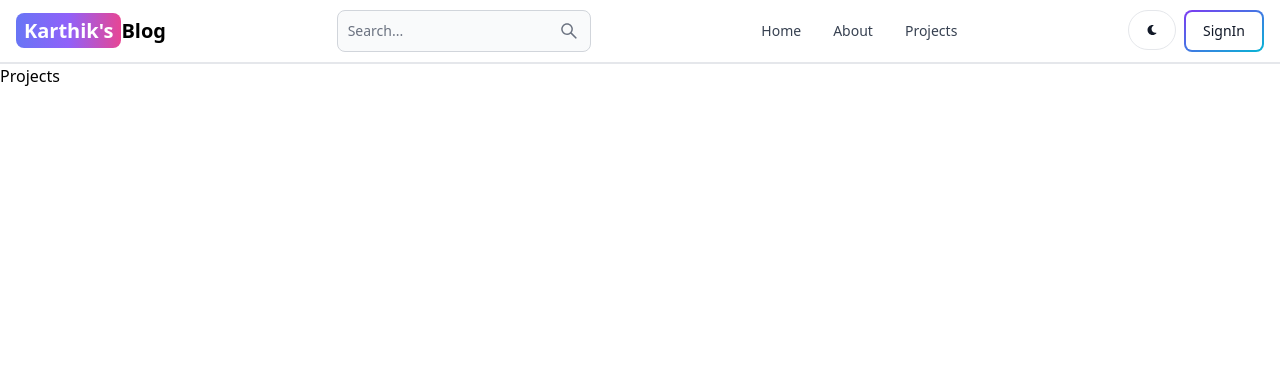
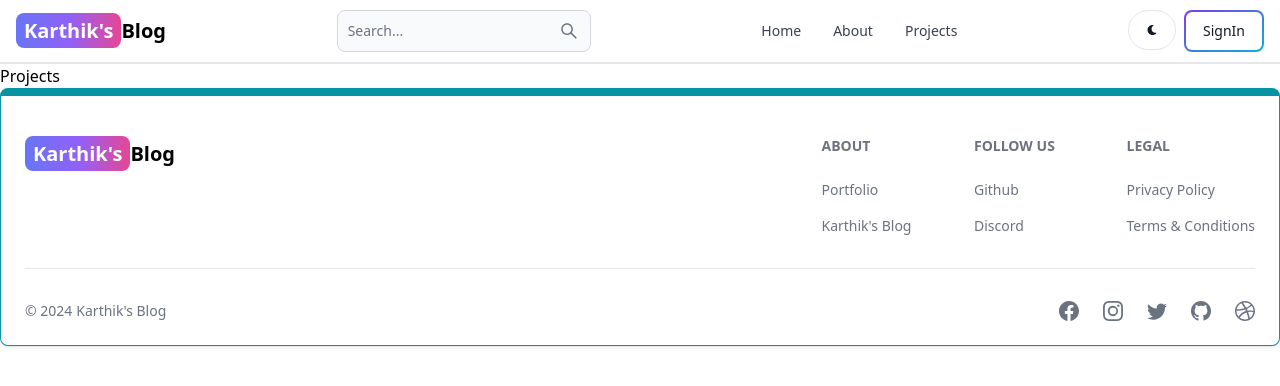
Before and after one commit to Karthik-Balli/mern-blog, a React (Vite) app in the folder client/: page /projects in a window 1280 px wide. Shown: the top 386 px of the page. Built offline with nearby package versions, Linux system fonts and the light colour scheme.

Commit message:
Created a Footer page

```diff
--- a/client/src/App.jsx
+++ b/client/src/App.jsx
@@ -6,6 +6,7 @@
 import Dashboard from './pages/Dashboard'
 import Projects from './pages/Projects'
 import Header from './components/Header'
+import Footer from './components/Footer'
 
 function App() {
   return (
@@ -19,7 +20,7 @@
         <Route path='/dashboard' element={<Dashboard /> } />
         <Route path='/projects' element={<Projects /> } />
       </Routes>
-
+      <Footer />
     </BrowserRouter>
   )
 }
--- /dev/null
+++ b/client/src/components/Footer.jsx
@@ -0,0 +1,81 @@
+import { Footer } from 'flowbite-react';
+import { Link } from 'react-router-dom';
+import { BsFacebook, BsInstagram, BsTwitter, BsGithub, BsDribbble } from 'react-icons/bs';
+export default function FooterCom() {
+  return (
+    <Footer container className='border border-t-8 border-teal-500'>
+      <div className='w-full max-w-7xl mx-auto'>
+        <div className='grid w-full justify-between sm:flex md:grid-cols-1'>
+          <div className='mt-5'>
+            <Link
+              to='/'
+              className='self-center whitespace-nowrap text-lg sm:text-xl font-semibold dark:text-white'
+            >
+              <span className='px-2 py-1 bg-gradient-to-r from-indigo-500 via-purple-500 to-pink-500 rounded-lg text-white'>
+                Karthik&apos;s
+              </span>
+              Blog
+            </Link>
+          </div>
+          <div className='grid grid-cols-2 gap-8 mt-4 sm:grid-cols-3 sm:gap-6'>
+            <div>
+              <Footer.Title title='About' />
+              <Footer.LinkGroup col>
+                <Footer.Link
+                  href='https://karthik-balli.netlify.app/'
+                  target='_blank'
+                  rel='noopener noreferrer'
+                >
+                  Portfolio
+                </Footer.Link>
+                <Footer.Link
+                  href='/about'
+                  target='_blank'
+                  rel='noopener noreferrer'
+                >
+                  Karthik&apos;s Blog
+                </Footer.Link>
+              </Footer.LinkGroup>
+            </div>
+            <div>
+              <Footer.Title title='Follow us' />
+              <Footer.LinkGroup col>
+                <Footer.Link
+                  href='https://github.com/Karthik-Balli'
+                  target='_blank'
+                  rel='noopener noreferrer'
+                >
+                  Github
+                </Footer.Link>
+                <Footer.Link href='#'>Discord</Footer.Link>
+              </Footer.LinkGroup>
+            </div>
+            <div>
+              <Footer.Title title='Legal' />
+              <Footer.LinkGroup col>
+                <Footer.Link href='#'>Privacy Policy</Footer.Link>
+                <Footer.Link href='#'>Terms &amp; Conditions</Footer.Link>
+              </Footer.LinkGroup>
+            </div>
+          </div>
+        </div>
+        <Footer.Divider />
+        <div className='w-full sm:flex sm:items-center sm:justify-between'>
+          <Footer.Copyright
+            href='#'
+            by="Karthik&apos;s Blog"
+            year={new Date().getFullYear()}
+          />
+          <div className="flex gap-6 sm:mt-0 mt-4 sm:justify-center">
+            <Footer.Icon href='#' icon={BsFacebook}/>
+            <Footer.Icon href='https://www.instagram.com/karthik_karthee_1/' icon={BsInstagram}/>
+            <Footer.Icon href='#' icon={BsTwitter}/>
+            <Footer.Icon href='https://github.com/Karthik-Balli' icon={BsGithub}/>
+            <Footer.Icon href='#' icon={BsDribbble}/>
+
+          </div>
+        </div>
+      </div>
+    </Footer>
+  );
+}
```
